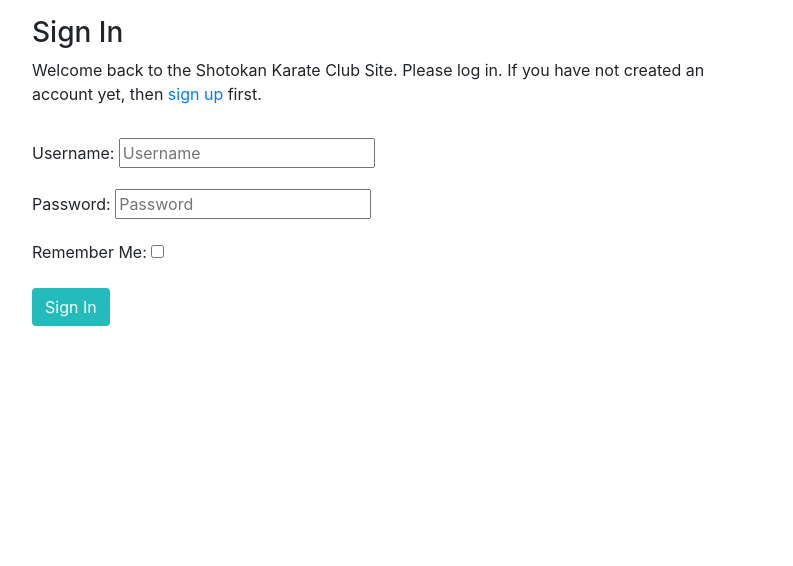
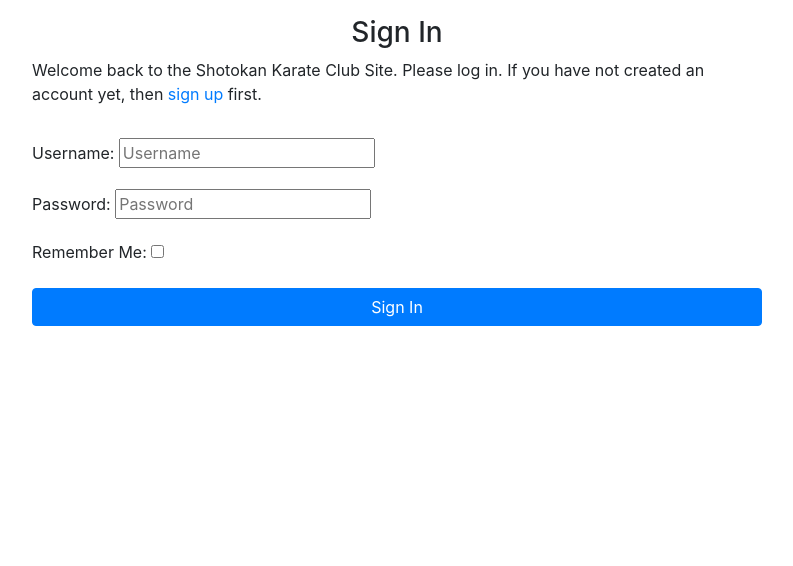
Before and after one commit to Shaga-Matula/pgcipp4, a Django app: page /accounts/login/ in a window 1280 px wide. Shown: the part 56-622 px from the top of the page, without its empty margins (243-1036 px from the left). Run offline with Django 3.2, Linux system fonts and the light colour scheme; some libraries are stand-ins or nearby versions.

Commit message:
bootstrap style login.html

```diff
--- a/templates/account/login.html
+++ b/templates/account/login.html
@@ -27,7 +27,7 @@
 <div class="container">
   <div class="row">
     <div class="col-md-8 mt-3 offset-md-2">
-      <h3>{% trans "Sign In" %}</h3>
+      <h3 class="text-center">{% trans "Sign In" %}</h3>
 
       <p>{% blocktrans %}Welcome back to the Shotokan Karate Club Site. Please log in. If you
         have not created an account yet, then <a class="link" href="{{ signup_url }}">sign up</a>
@@ -42,7 +42,7 @@
         {% if redirect_field_value %}
         <input type="hidden" name="{{ redirect_field_name }}" value="{{ redirect_field_value }}" />
         {% endif %}
-        <button class="btn btn-signup right" type="submit">{% trans "Sign In" %}</button>
+        <button class="btn btn-primary btn-block" type="submit">{% trans "Sign In" %}</button>
       </form>
     </div>
   </div>
```
